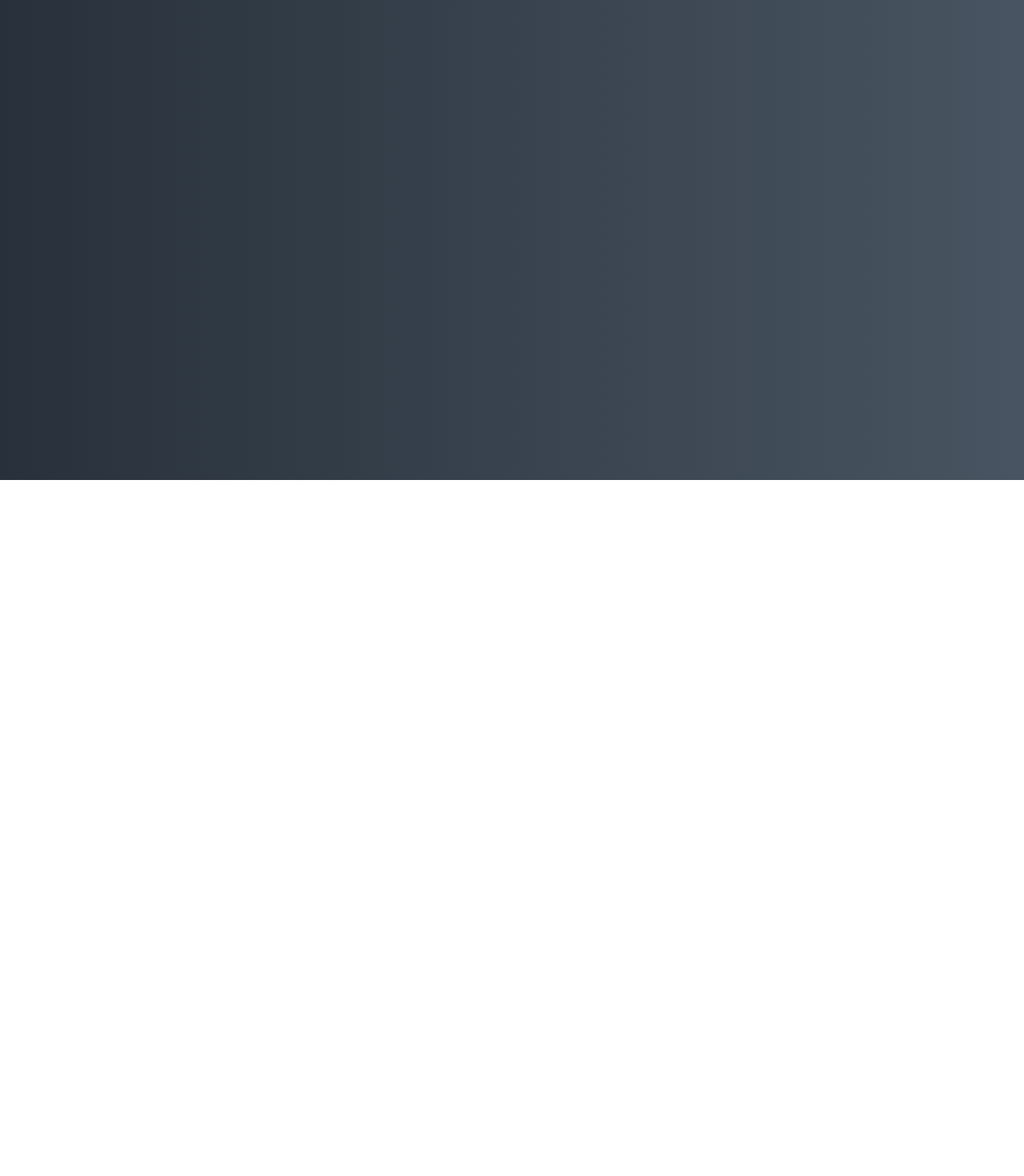
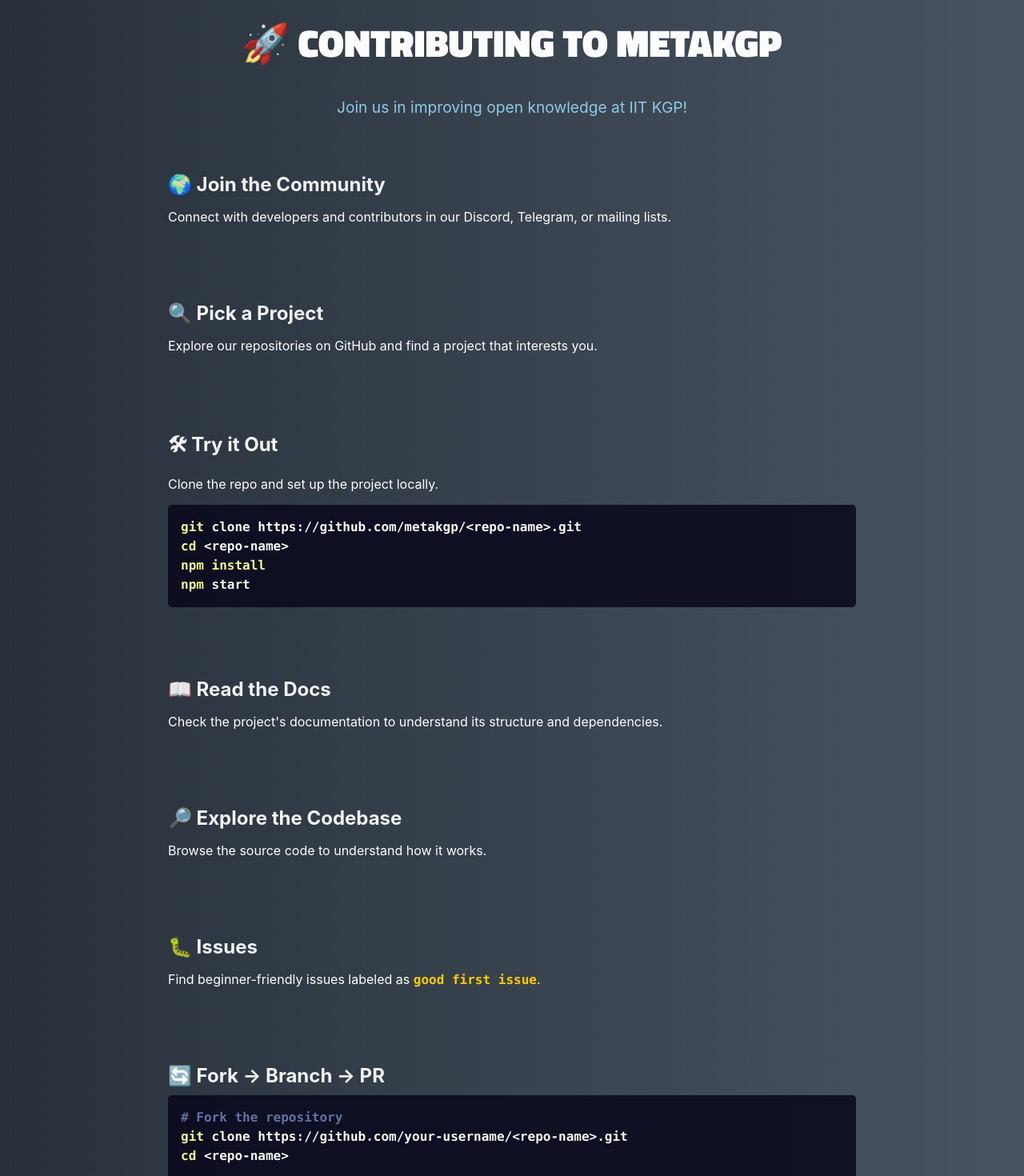
Before and after one commit to metakgp/metakgp.org, a React (Vite) app: page /contribute in a window 1280 px wide. Shown: the part 200-1670 px from the top of the page at 80% size. Before the commit the page ends 800 px from the top, so only its background shows below. Built offline with nearby package versions, Linux system fonts and the light colour scheme.

Commit message:
WIP(contribute): safety commit for contribute page

```diff
--- a/src/pages/Contribute.tsx
+++ b/src/pages/Contribute.tsx
@@ -1,12 +1,92 @@
-function ContributePage() {
+import React from "react";
+import { Prism as SyntaxHighlighter } from "react-syntax-highlighter";
+import { dracula } from "react-syntax-highlighter/dist/esm/styles/prism";
+import "../styles/contribute.css";
+
+const ContributePage = () => {
   return (
-    <div>
-     this is contribution page
+    <div className="contribution-container">
+      <h1 className="title">🚀 Contributing to metaKGP</h1>
+      <p className="subtitle">Join us in improving open knowledge at IIT KGP!</p>
 
+      {/* Join Community */}
+      <section className="section">
+        <h2 className="section-title">🌍 Join the Community</h2>
+        <p>Connect with developers and contributors in our Discord, Telegram, or mailing lists.</p>
+      </section>
+
+      {/* Pick a Project */}
+      <section className="section">
+        <h2 className="section-title">🔍 Pick a Project</h2>
+        <p>Explore our repositories on GitHub and find a project that interests you.</p>
+      </section>
+
+      {/* Try it Out */}
+      <section className="section">
+        <h2 className="section-title">🛠 Try it Out</h2>
+        <p>Clone the repo and set up the project locally.</p>
+        <SyntaxHighlighter language="bash" style={dracula}>
+          {`git clone https://github.com/metakgp/<repo-name>.git
+cd <repo-name>
+npm install
+npm start`}
+        </SyntaxHighlighter>
+      </section>
+
+      {/* Read the Docs */}
+      <section className="section">
+        <h2 className="section-title">📖 Read the Docs</h2>
+        <p>Check the project's documentation to understand its structure and dependencies.</p>
+      </section>
+
+      {/* Explore the Codebase */}
+      <section className="section">
+        <h2 className="section-title">🔎 Explore the Codebase</h2>
+        <p>Browse the source code to understand how it works.</p>
+      </section>
+
+      {/* Issues */}
+      <section className="section">
+        <h2 className="section-title">🐛 Issues</h2>
+        <p>Find beginner-friendly issues labeled as <code>good first issue</code>.</p>
+      </section>
+
+      {/* Fork, Branch, PR */}
+      <section className="section">
+        <h2 className="section-title">🔄 Fork → Branch → PR</h2>
+        <SyntaxHighlighter language="bash" style={dracula}>
+          {`# Fork the repository
+git clone https://github.com/your-username/<repo-name>.git
+cd <repo-name>
+
+# Create a new branch
+git checkout -b feature-branch
+
+# Make changes, commit, and push
+git add .
+git commit -m "Added a new feature"
+git push origin feature-branch
+
+# Open a Pull Request on GitHub`}
+        </SyntaxHighlighter>
+      </section>
+
+      {/* Testing */}
+      <section className="section">
+        <h2 className="section-title">🧪 Test Your Changes</h2>
+        <p>Run tests before submitting your PR.</p>
+        <SyntaxHighlighter language="bash" style={dracula}>
+          {`npm test`}
+        </SyntaxHighlighter>
+      </section>
+
+      {/* Communication */}
+      <section className="section">
+        <h2 className="section-title">📢 Communicate</h2>
+        <p>Engage with the community and maintainers for guidance.</p>
+      </section>
     </div>
-
-  )
-
-    }
+  );
+};
 
 export default ContributePage;
--- /dev/null
+++ b/src/styles/contribute.css
@@ -0,0 +1,63 @@
+.contribution-container {
+  width: 80%;
+  max-width: 900px;
+  margin: 50px auto;
+  padding: 20px;
+  text-align: left;
+}
+
+.title {
+  text-align: center;
+  font-size: 2rem;
+}
+
+.subtitle {
+  text-align: center;
+  font-size: 1.2rem;
+  color: #8ecae6;
+  margin-bottom: 30px;
+}
+
+.section {
+  margin: 20px 0;
+  padding: 20px;
+  border-radius: 8px;
+}
+
+.section-title {
+  color: #f2f2f2;
+  font-size: 1.5rem;
+  margin-bottom: 10px;
+}
+
+code {
+  font-weight: bold;
+  color: #ffcc00;
+}
+
+pre {
+  background: rgba(10, 10, 30, 0.9) !important;
+  padding: 15px;
+  border-radius: 5px;
+  overflow-x: auto;
+}
+
+/* Mobile Responsive */
+@media (max-width: 768px) {
+  .contribution-container {
+    width: 95%;
+    padding: 15px;
+  }
+
+  .title {
+    font-size: 1.8rem;
+  }
+
+  .subtitle {
+    font-size: 1rem;
+  }
+
+  .section-title {
+    font-size: 1.3rem;
+  }
+}
```
